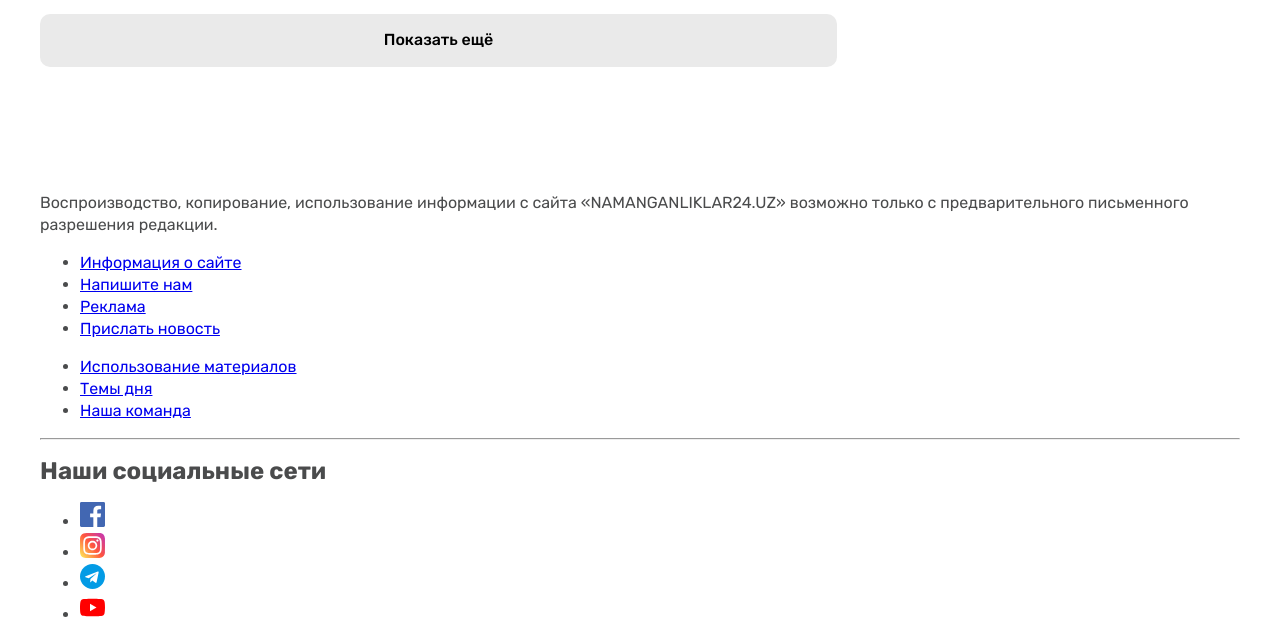
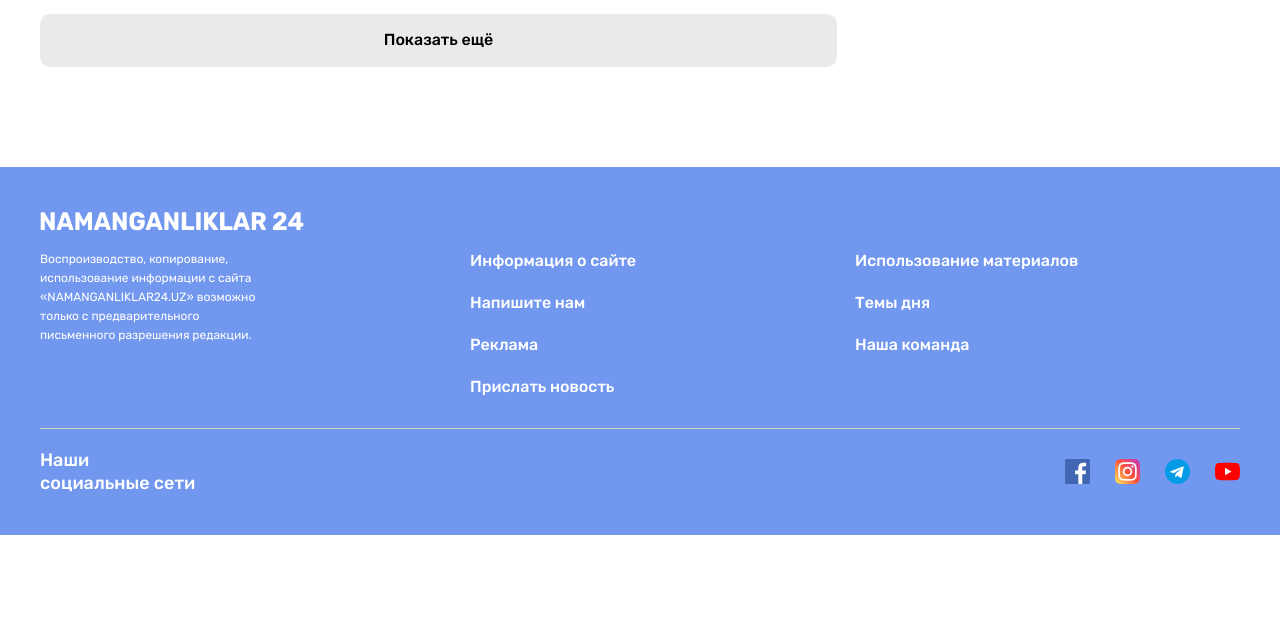
Before and after one commit to dhpcode/n24-web-qaytadan, a plain HTML site: page index.html in a window 1280 px wide. Shown: the part 2293-2935 px from the top of the page. After the commit the page ends 2828 px from the top, so only its background shows below. Drawn offline with Linux system fonts and the light colour scheme.

Commit message:
Add site footer styles

```diff
--- a/css/styles.css
+++ b/css/styles.css
@@ -578,9 +578,142 @@ img {
 .sidebar-add-link {
     display: flex;
 }
+
 .sidebar-add-img {
     width: 393px;
     height: 338px;
     object-fit: cover;
     border-radius: 15px;
 }
+
+
+
+/* SITE FOOTER */
+
+.site-footer {
+    padding: 40px 0;
+    background-color: #7297EF;
+    color: white;
+
+}
+
+.container {}
+
+.site-footer-logo-wrapper {
+    display: flex;
+    margin-bottom: 15px;
+}
+
+.site-footer-logo {
+    display: flex;
+}
+
+.site-footer-logo:hover {
+    opacity: 0.8;
+}
+
+.site-footer-logo:active {
+    opacity: 0.6;
+}
+
+.site-footer-logo-img {
+    width: 264px;
+    height: 28px;
+    object-fit: contain;
+}
+
+.site-footer *:focus {
+    outline: 2px dashed #fff;
+
+}
+
+.site-footer-about-links {
+    display: flex;
+}
+
+.site-footer-about {
+    width: 230px;
+    margin-right: 200px;
+    font-size: 12px;
+    line-height: 19px;
+}
+
+.site-footer-links-wrapper {
+    display: flex;
+    flex-grow: 1;
+}
+
+.site-footer-links {
+    width: 50%;
+    list-style: none;
+    margin: 0;
+    padding: 0;
+    padding-right: 24px;
+    font-weight: 500;
+}
+
+.site-footer-links-item:not(:last-child) {
+    margin-bottom: 20px;
+}
+
+.site-footer-link {
+    display: inline-block;
+    color: #fff;
+    text-decoration: none;
+}
+
+.site-footer-link:hover {
+    text-decoration: underline;
+}
+
+.site-footer-divider {
+    border: 0;
+    height: 1px;
+    background-color: #cecece;
+    margin-top: 30px;
+    margin-bottom: 20px;
+}
+
+.site-footer-socials {
+    display: flex;
+    align-items: center;
+    justify-content: space-between;
+}
+
+.site-footer-heading {
+    width: 160px;
+    margin: 0;
+    font-size: 18px;
+    line-height: 23px;
+    font-weight: 500;
+}
+
+.site-footer-socials-list {
+    display: flex;
+    list-style: none;
+    margin: 0;
+    padding: 0;
+}
+
+.site-footer-socials-list-item:not(:last-child) {
+    margin-right: 25px;
+}
+
+.site-footer-socials-link {
+    display: flex;
+}
+
+.site-footer-socials-link:hover {
+    opacity: 0.8;
+}
+
+.site-footer-socials-link:active {
+    opacity: 0.6;
+}
+
+.site-footer-socials-img {
+    flex-shrink: 0;
+    object-fit: contain;
+    width: 25px;
+    height: 25px;
+}
```
